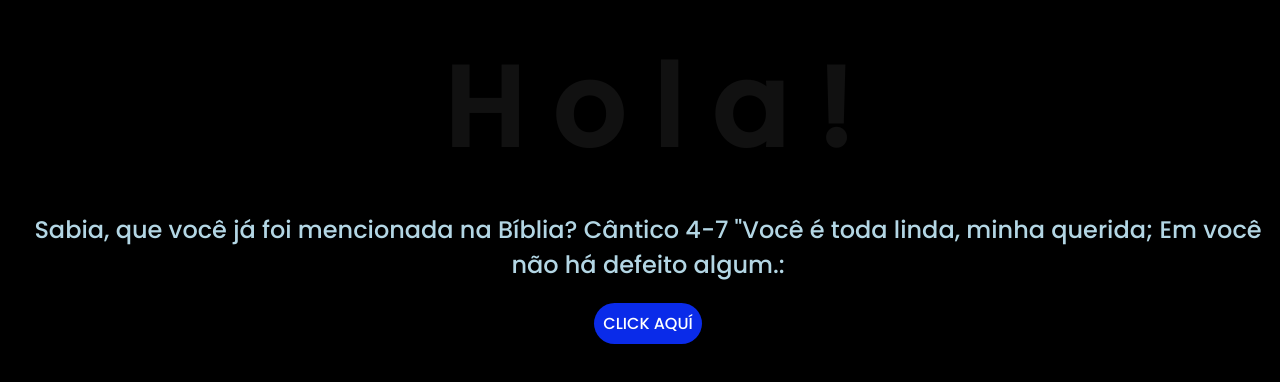
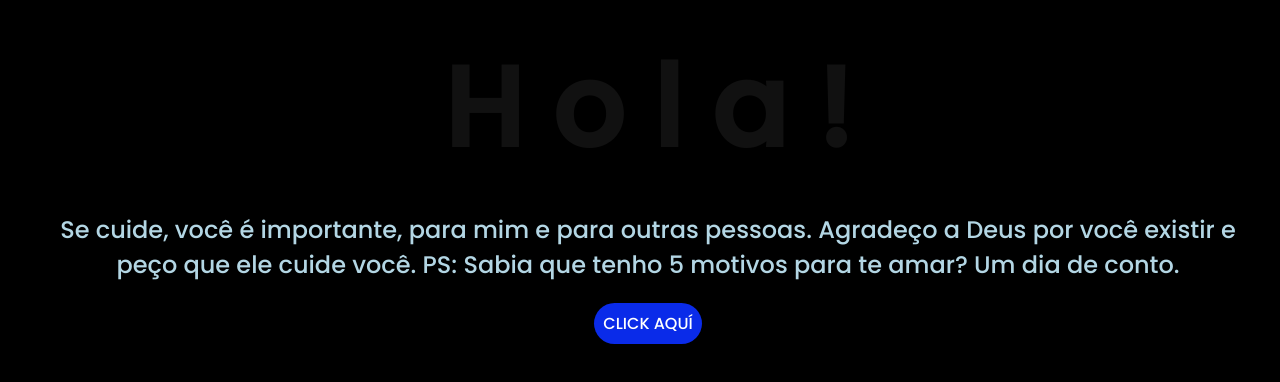
Before and after one commit to Blackdog1988/ceralmandy, a plain HTML site: page index.html in a window 1280 px wide. Shown: the part 152-534 px from the top of the page. Drawn offline with Linux system fonts and the light colour scheme.

Commit message:
Update index.html

```diff
--- a/index.html
+++ b/index.html
@@ -19,9 +19,8 @@
         <span>!</span>
     </div>
     <div class="description"  style="text-align: center;">
-        <span>Sabia, que você já foi mencionada na Bíblia?
-Cântico 4-7 "Você é toda linda, minha querida;
-Em você não há defeito algum.:
+        <span>Se cuide, você é importante, para mim e para outras pessoas. Agradeço a Deus por você existir e peço que ele cuide você.
+PS: Sabia que tenho 5 motivos para te amar? Um dia de conto.
     </div>
     <div class="button">
         <button class="botones">
```
